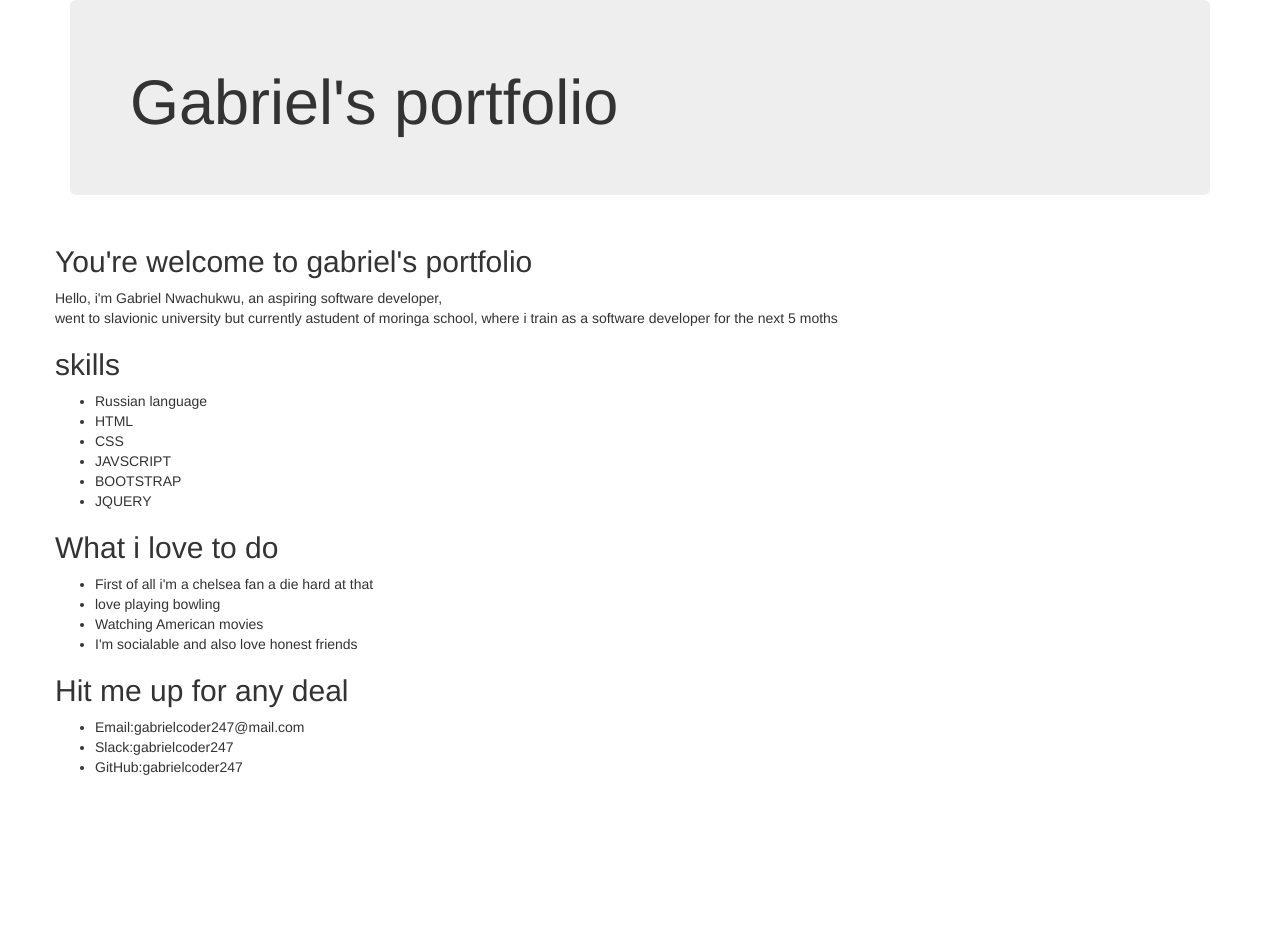
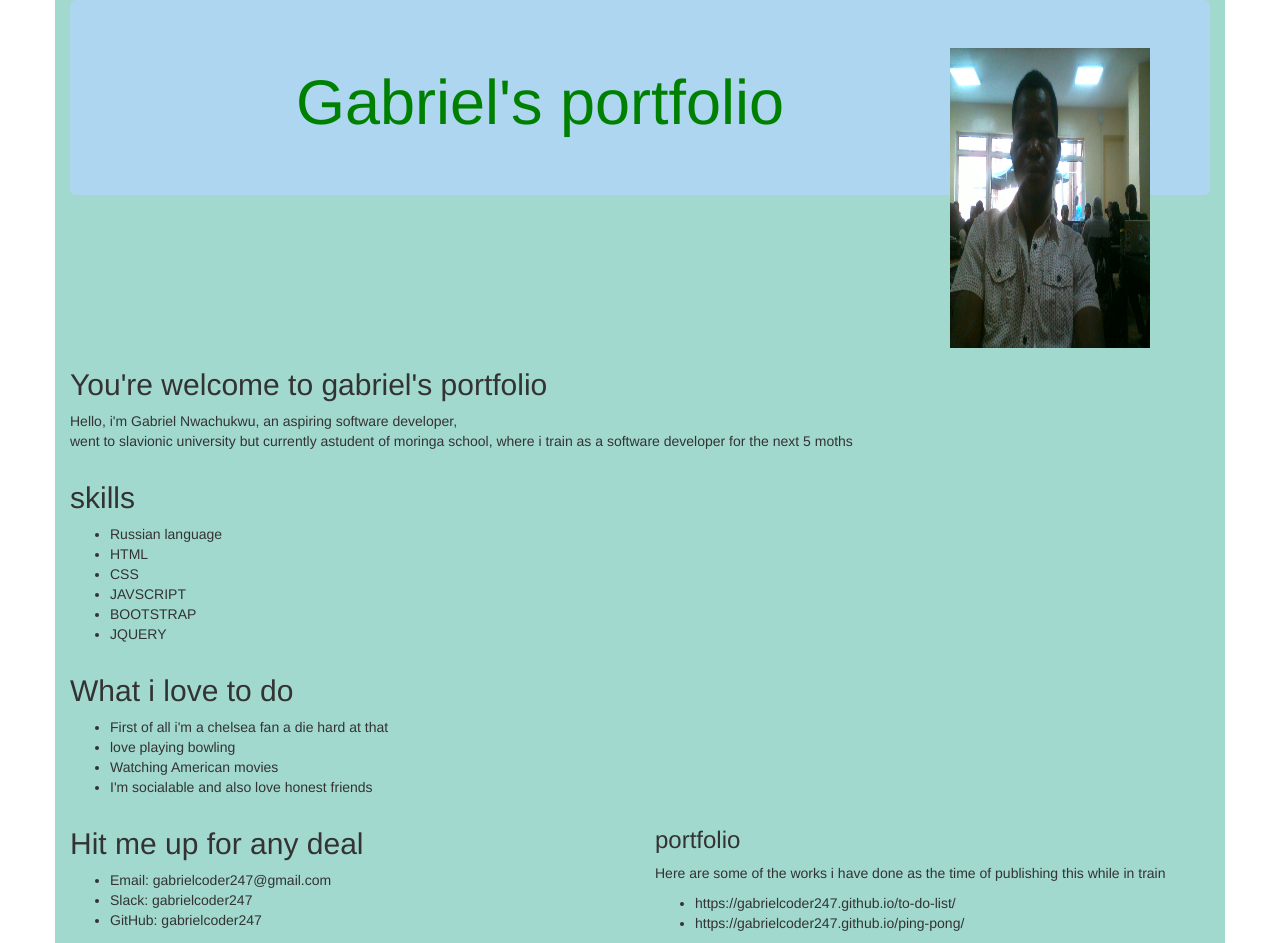
Before and after one commit to gabrielcoder247/porfolio, a plain HTML site: page index.html in a window 1280 px wide. Before the commit the page ends 800 px from the top, so only its background shows below. Drawn offline with Linux system fonts and the light colour scheme; a web font is replaced by a local one.

Commit message:
add picture

```diff
--- a/css/styles.css
+++ b/css/styles.css
@@ -0,0 +1,14 @@
+
+.jumbotron{
+  text-align: center;
+  color: green;
+  background-color: #AED6F1;
+}
+.container{
+  background-color: #A2D9CE;
+}
+.jumbotron img{
+  width:200px;
+  height:300px;
+  float:right;
+}
--- a/index.html
+++ b/index.html
@@ -1,5 +1,6 @@
 <!DOCTYPE html>
 <html lang="en" dir="ltr">
+
 <head>
   <meta charset="utf-8">
   <title>My portfolio</title>
@@ -7,16 +8,21 @@
   <link rel="stylesheet" href="css/styles.css">
   <link rel="stylesheet" href="https://fonts.googleapis.com/css?family=Capriola">
 </head>
+
 <body>
   <div class="container">
     <div class="jumbotron">
+    <img src="images/gab.jpg" alt="gab">
       <h1>Gabriel's portfolio</h1>
     </div>
     <div class="row">
+      <div class="col-md-12">
+
+
         <h2>You're welcome to gabriel's portfolio</h2>
-      <p>Hello, i'm Gabriel Nwachukwu, an aspiring software  developer,<br>
-        went to slavionic university but currently astudent of moringa school, where i train as a software developer
-      for the next 5 moths </p>
+        <p>Hello, i'm Gabriel Nwachukwu, an aspiring software developer,<br> went to slavionic university but currently astudent of moringa school, where i train as a software developer for the next 5 moths </p>
+      </div>
+      <div class="col-md-12">
         <div class="skills">
           <h2>skills</h2>
           <ul>
@@ -28,8 +34,10 @@
             <li>JQUERY</li>
 
           </ul>
+        </div>
 
       </div>
+      <div class="col-md-12">
         <div class="leisure">
           <h2>What i love to do</h2>
           <ul>
@@ -38,15 +46,25 @@
             <li>Watching American movies</li>
             <li>I'm socialable and also love honest friends</li>
           </ul>
-
-
         </div>
+      </div>
+      <div class="col-md-6">
       <div class="hitmeup">
         <h2>Hit me up for any deal</h2>
         <ul>
-          <li>Email:gabrielcoder247@mail.com</li>
-          <li>Slack:gabrielcoder247</li>
-          <li>GitHub:gabrielcoder247</li>
+          <li>Email: gabrielcoder247@gmail.com</li>
+          <li>Slack: gabrielcoder247</li>
+          <li>GitHub: gabrielcoder247</li>
+        </ul>
+        </div>
+
+      </div>
+      <div class="col-md-6">
+        <h3>portfolio</h3>
+        <p>Here are some of the works i have  done as the time of publishing this while in train</p>
+        <ul>
+          <li> https://gabrielcoder247.github.io/to-do-list/</li>
+          <li> https://gabrielcoder247.github.io/ping-pong/</li>
         </ul>
 
       </div>
@@ -54,4 +72,5 @@
     </div>
   </div>
 </body>
+
 </html>
```
Also changed, not shown: images/gab.jpg (added). Lines whose indentation alone changed are shown as unchanged.
